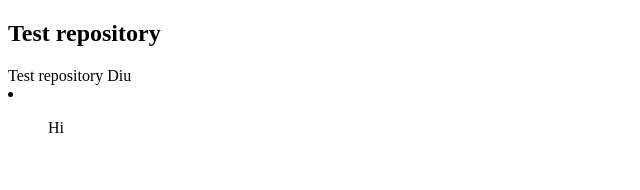
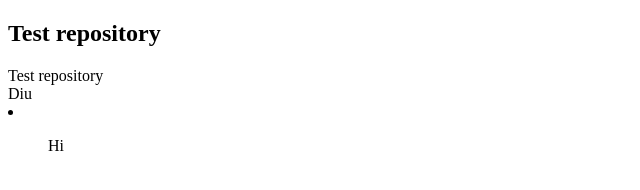
Before and after one commit to notbryanc/chowb.github.io, a plain HTML site: page index.html in a window 1280 px wide. Shown: the full height of the page, 0-640 px from the left. Drawn offline with Linux system fonts and the light colour scheme.

Commit message:
Update index.html

```diff
--- a/index.html
+++ b/index.html
@@ -7,7 +7,7 @@
     <h2>
         Test repository
     </h2>
-    Test repository
+    Test repository <br>
     Diu
     <li>
         <ul>Hi</ul>
```
